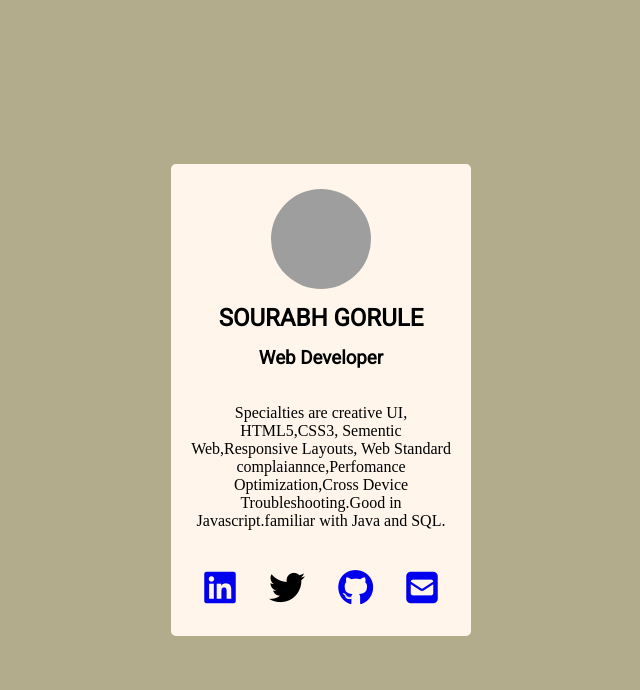
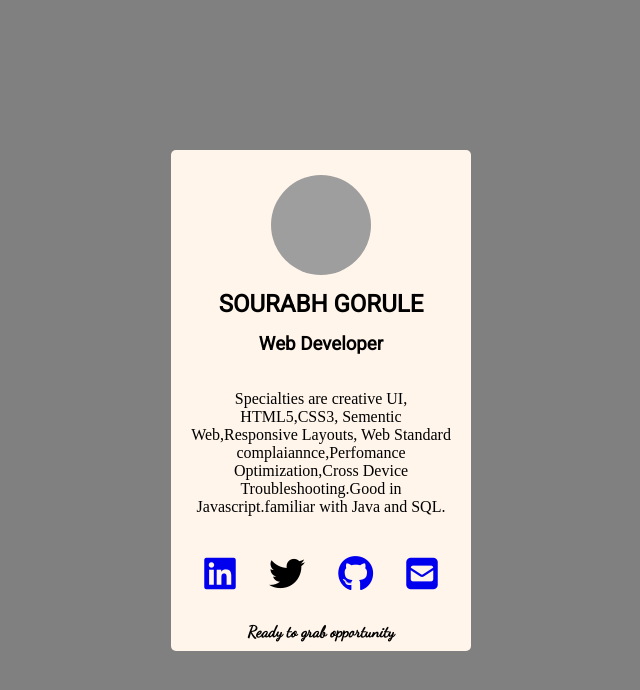
Before and after one commit to sourabhgorule/Profile_card, a plain HTML site: page index.html in a window 1280 px wide. Shown: the whole page, without its empty margins (319-959 px from the left). Drawn offline with Linux system fonts and the light colour scheme; grey boxes are pictures that could not be loaded; a web font is replaced by a local one.

Commit message:
Update index.html

```diff
--- a/index.html
+++ b/index.html
@@ -10,6 +10,8 @@
 <link href="https://fonts.googleapis.com/css2?family=Roboto&display=swap" rel="stylesheet">
 <link rel="preconnect" href="https://fonts.gstatic.com">
 <link href="https://fonts.googleapis.com/css2?family=Odibee+Sans&family=Roboto&display=swap" rel="stylesheet">
+<link rel="preconnect" href="https://fonts.gstatic.com">
+<link href="https://fonts.googleapis.com/css2?family=Dancing+Script&display=swap" rel="stylesheet">
     <style>
         *{
             margin: 0;
@@ -28,6 +30,9 @@
             margin-bottom: 25px;
             font-family: 'Odibee Sans', cursive;
               font-family: 'Roboto', sans-serif;
+        }
+        h4{
+            font-family: 'Dancing Script', cursive;
         }
         p{
             text-align: center;
@@ -52,7 +57,7 @@
             display: flex;
             align-items: center;
             justify-content: center;
-            background-color: #b2ab8c;
+            background-color: gray;
 
         }
         .profile_img{
@@ -77,6 +82,12 @@
             justify-content: space-evenly;
             margin: 30px 0;
 
+        }
+        .qoute{
+            display: flex;
+            align-items: center;
+            justify-content:center;
+            margin: 10px;
         }
 
     </style>
@@ -135,6 +146,9 @@
                </div>
 
             </section>
+            <section class="qoute">
+                <h4>Ready to grab opportunity</h4>
+            </section>
         </main>
     </div>
 
```
